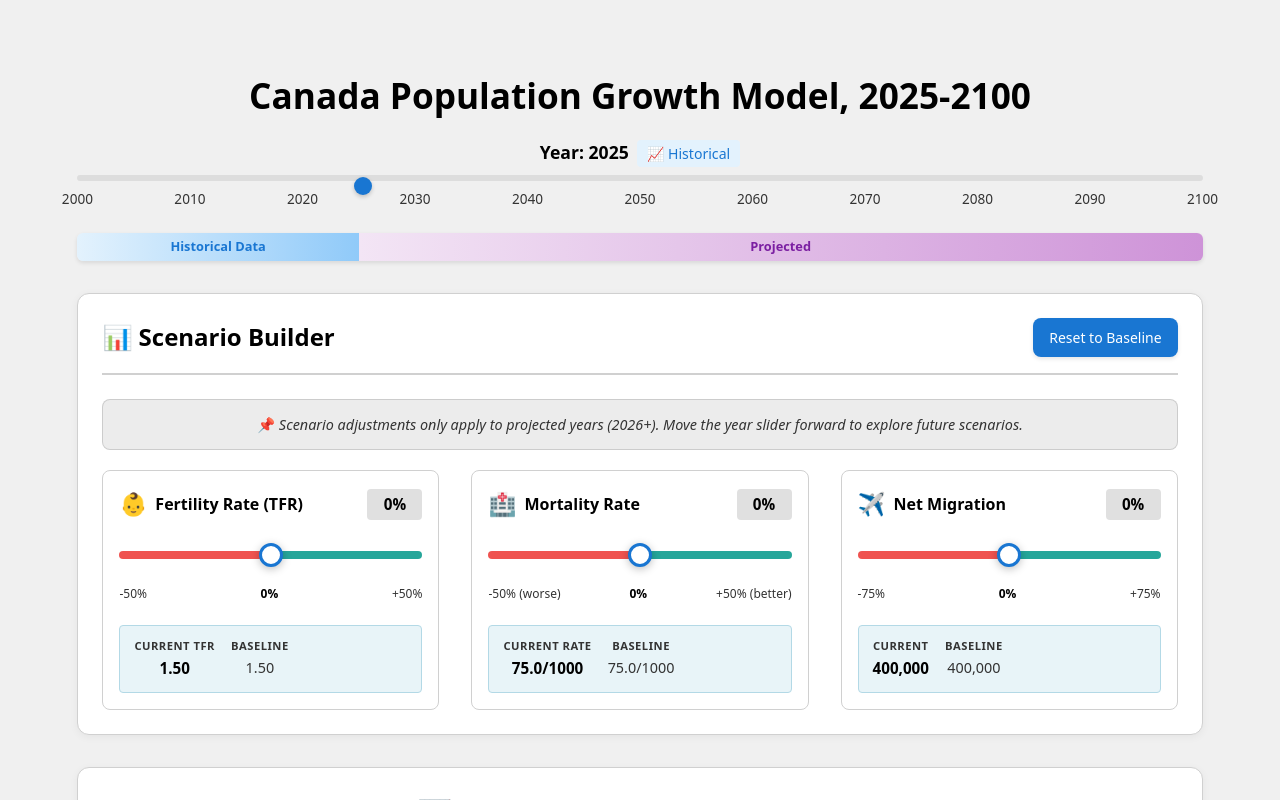
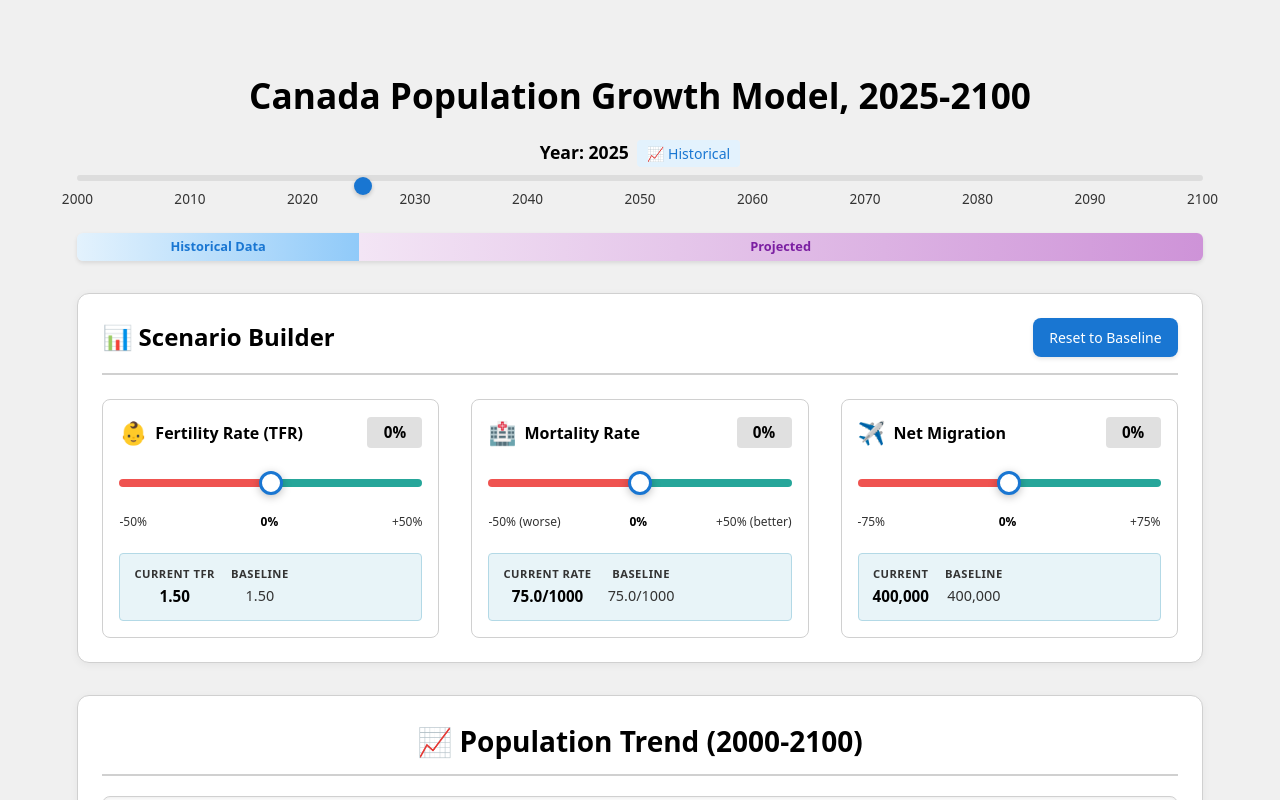
Before and after one commit to thewondrfulwizrd/WA1, a React (Vite) app: page / in a window 1280 px wide. Shown: the top 800 px of the page. Built offline with nearby package versions, Linux system fonts and the light colour scheme.

Commit message:
Remove historical year notification message

```diff
--- a/src/components/ScenarioControls.jsx
+++ b/src/components/ScenarioControls.jsx
@@ -19,12 +19,6 @@ export function ScenarioControls({ scenarios, onScenarioChange, onReset, isHisto
           Reset to Baseline
         </button>
       </div>
-
-      {isHistorical && (
-        <div className="scenario-disabled-message">
-          📌 Scenario adjustments only apply to projected years (2026+). Move the year slider forward to explore future scenarios.
-        </div>
-      )}
 
       <div className="scenario-sliders">
         {/* Fertility Rate Slider */}
```
